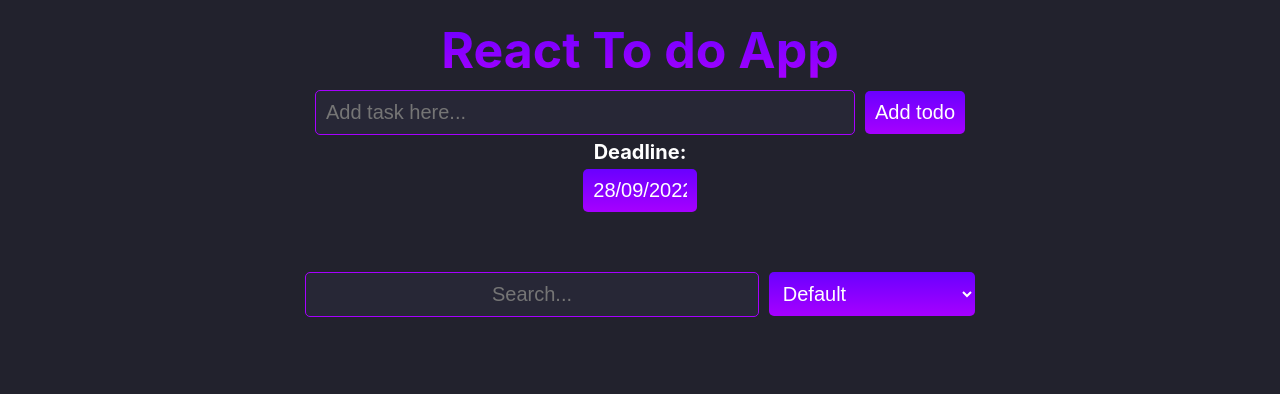
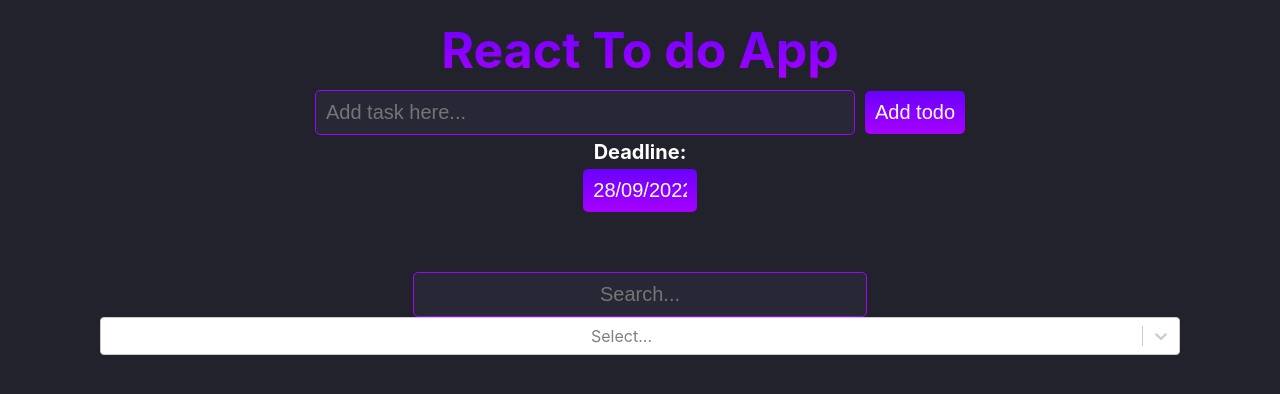
Before and after one commit to AdnanAvdic/ReactToDoApp, a React (Create React App) app in the folder to-do-app/: page / in a window 1280 px wide. Shown: the top 394 px of the page. Built offline with nearby package versions, Linux system fonts and the light colour scheme.

Commit message:
added React Select and sort function

```diff
--- a/to-do-app/package.json
+++ b/to-do-app/package.json
@@ -10,6 +10,7 @@
     "react-datepicker": "^4.8.0",
     "react-dom": "^18.2.0",
     "react-scripts": "5.0.1",
+    "react-select": "^5.4.0",
     "web-vitals": "^2.1.4"
   },
   "scripts": {
--- a/to-do-app/src/components/TodoForm.js
+++ b/to-do-app/src/components/TodoForm.js
@@ -1,9 +1,10 @@
 import "../styles/TodoForm.css";
-import React, { useEffect, useRef, useState } from "react";
+import React, { useEffect, useState } from "react";
 import DatePicker from "react-datepicker";
 import "react-datepicker/dist/react-datepicker.css";
 import TodoList from "./TodoList";
 import FilteredList from "./FilteredList";
+import Select from "react-select";
 
 function TodoForm() {
   const [tasks, setTasks] = useState(
@@ -19,7 +20,12 @@ function TodoForm() {
   const [deadline, setDeadline] = useState(new Date());
   const [editTask, setEditTask] = useState(null);
   const [editInputValue, setEditInputValue] = useState("");
-  const selector = useRef();
+
+  const options = [
+    { value: "name", label: "Sort by name" },
+    { value: "time-added", label: "Sort by time added" },
+    { value: "completion", label: "Sort by completion" },
+  ];
 
   function handleSubmit(event) {
     event.preventDefault();
@@ -81,6 +87,16 @@ function TodoForm() {
     setFilteredInputValue(filterValue);
   }
 
+  function changeSelected(selectedOption) {
+    if (selectedOption.value === "name") {
+      setTasks([...tasks].sort((a, b) => (a.text > b.text ? 1 : -1)));
+    } else if (selectedOption.value === "time-added") {
+      setTasks([...tasks].sort((a, b) => (a.id > b.id ? 1 : -1)));
+    } else if (selectedOption.value === "completion") {
+      setTasks([...tasks].sort((a, b) => (a.completed > b.completed ? -1 : 1)));
+    }
+  }
+
   return (
     <div className="form-wrapper">
       <form className="form" onSubmit={handleSubmit}>
@@ -111,12 +127,7 @@ function TodoForm() {
           onChange={inputHandler}
         ></input>
 
-        <select className="sort-selector" ref={selector}>
-          <option name="default">Default</option>
-          <option name="name">Sort by name</option>
-          <option name="deadline">Sort by deadline</option>
-          <option name="completion">Sort by completion</option>
-        </select>
+        <Select options={options} onChange={changeSelected} />
       </div>
 
       {filteredInputValue === "" ? (
--- a/to-do-app/src/styles/TodoList.css
+++ b/to-do-app/src/styles/TodoList.css
@@ -98,3 +98,7 @@
   border-radius: 5px;
   cursor: pointer;
 }
+
+.sort-selector > option {
+  background-color: rgb(106, 0, 255);
+}
```
Also changed, not shown: 1 other file (tests, documents, lock files or other folders).
